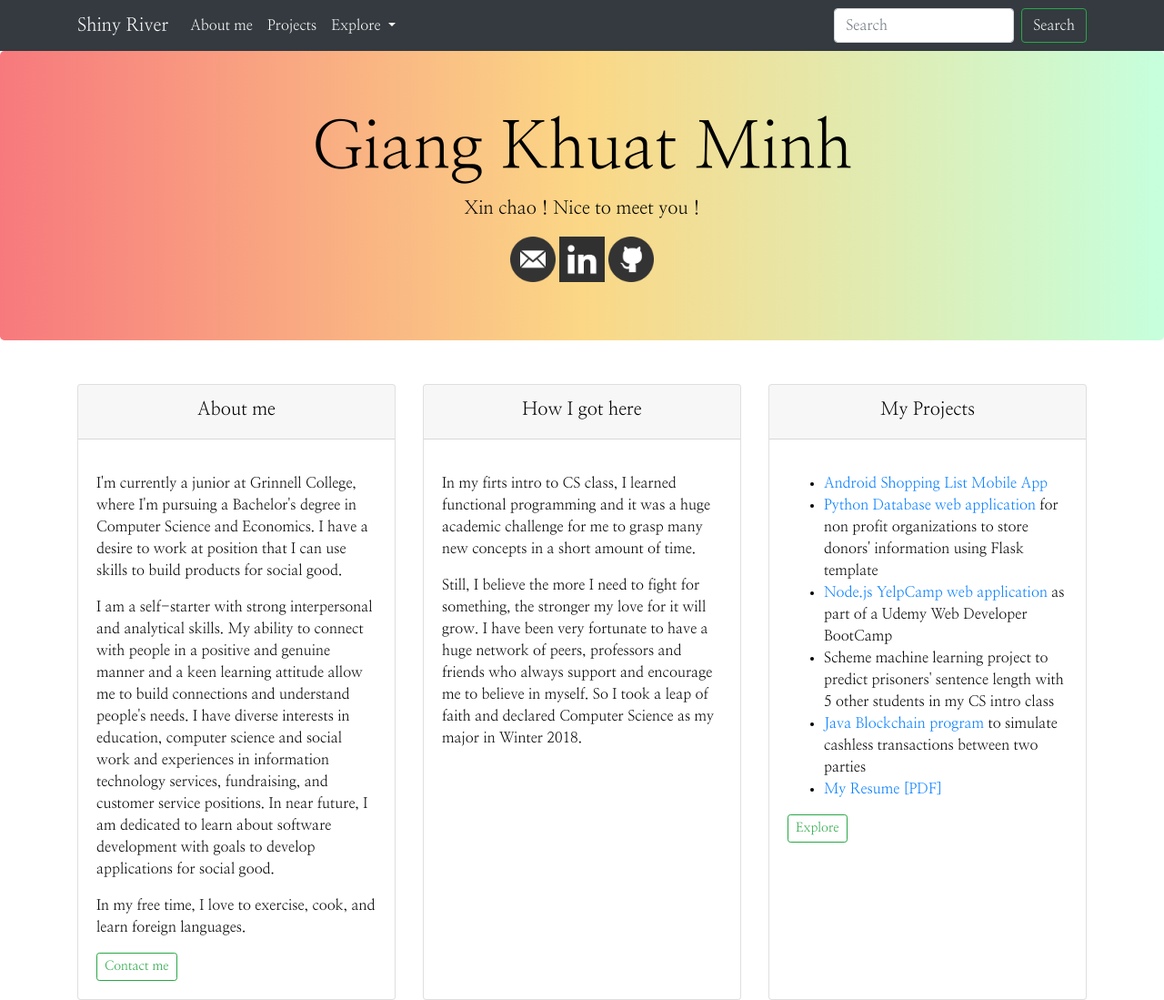
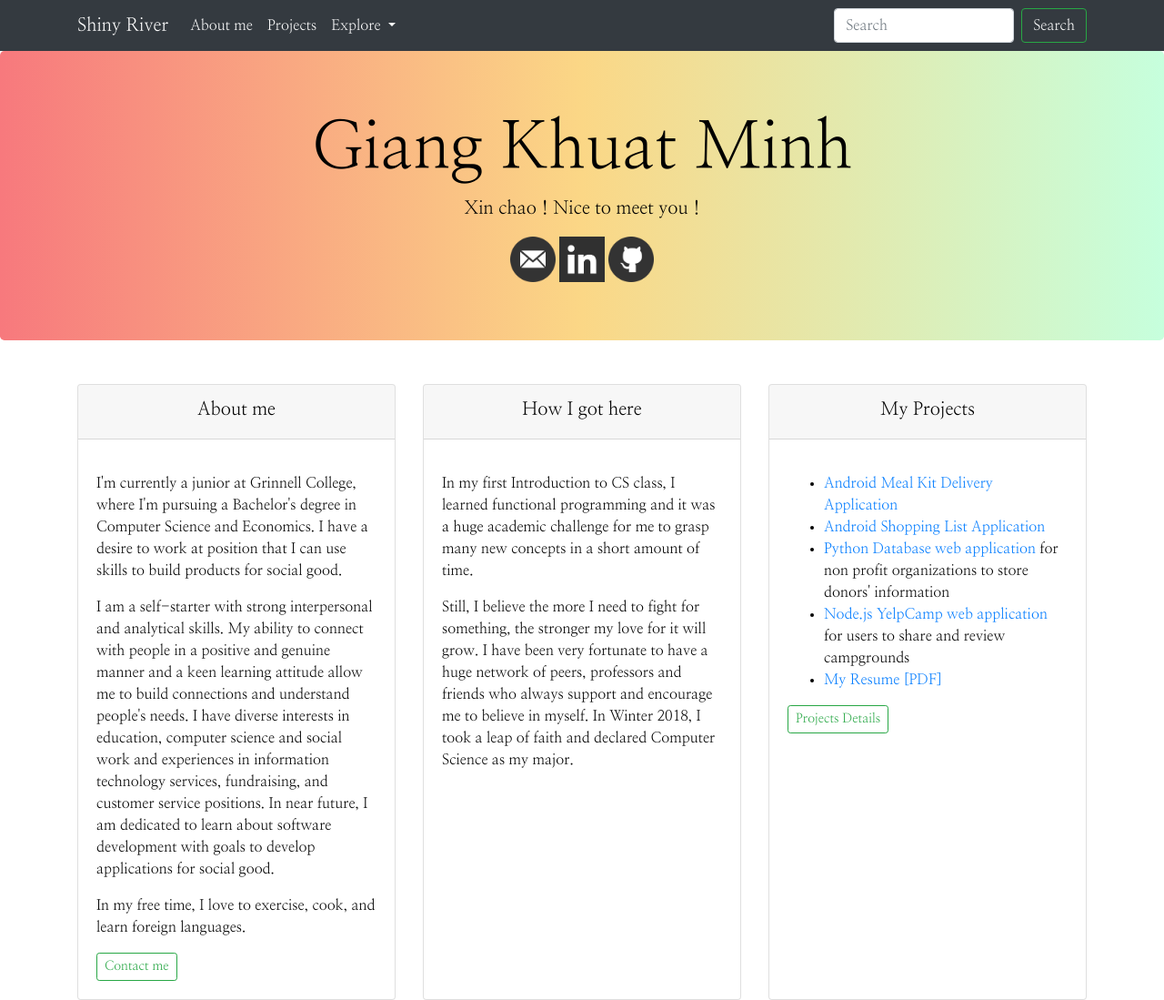
Before and after one commit to giangkhuat/giangkhuat.github.io, a Jekyll site: the page index.html, which Jekyll copies as it is, in a window 1280 px wide. Shown: the whole page at 91% size. Built offline with Jekyll 4.4.1, drawn with Linux system fonts in a browser that asks for light colours.

Commit message:
Update index.html

```diff
--- a/index.html
+++ b/index.html
@@ -96,7 +96,7 @@
                                 In my free time, I love to exercise, cook, and learn foreign languages.
                             </p>
                         </p>
-                        <a href="#" class="btn btn-outline-success btn-sm"> Contact me </a>
+                        <a href="mailto:khuatgia@grinnell.edu" class="btn btn-outline-success btn-sm"> Contact me </a>
                     </div>
                 </div>
             </div>
@@ -108,10 +108,10 @@
                     <div class="card-body" style="color: black">
                         <p class="card-text">
                             <p>
-                                In my firts intro to CS class, I learned functional programming and it was a huge academic challenge for me to grasp many new concepts in a short amount of time.
+                                In my first Introduction to CS class, I learned functional programming and it was a huge academic challenge for me to grasp many new concepts in a short amount of time.
                             </p>
                             <p>
-                                Still, I believe the more I need to fight for something, the stronger my love for it will grow. I have been very fortunate to have a huge network of peers, professors and friends who always support and encourage me to believe in myself. So I took a leap of faith and declared Computer Science as my major in Winter 2018.
+                                Still, I believe the more I need to fight for something, the stronger my love for it will grow. I have been very fortunate to have a huge network of peers, professors and friends who always support and encourage me to believe in myself. In Winter 2018, I took a leap of faith and declared Computer Science as my major.
                             </p>
 
                     </div>
@@ -125,19 +125,18 @@
                     <div class="card-body" style="color: black">
                         <p class="card-text">
                             <ul id="projects">
-                                <li> <a href="https://github.com/giangkhuat/Shopping-List-Mobile-app">Android Shopping List Mobile App </a> </li>
-                                <li><a href="https://github.com/giangkhuat/Python-CRUD-Web-Application"> Python Database web application </a> for non profit organizations to store donors' information using Flask template </li>
-                                <li> <a href="https://github.com/giangkhuat/Travel-Journal-Node.JS-Application">Node.js YelpCamp web application </a> as part of a Udemy Web Developer BootCamp </li>
-                                <li>Scheme machine learning project to predict prisoners' sentence length with 5 other students in my CS intro class</li>
+                               <li> <a href="https://github.com/giangkhuat/Meal-Kit-delivery-app">Android Meal Kit Delivery Application </a> </li>
+                                <li> <a href="https://github.com/giangkhuat/Shopping-List-Mobile-app">Android Shopping List Application </a> </li>
+                                <li><a href="https://github.com/giangkhuat/Python-CRUD-Web-Application"> Python Database web application </a> for non profit organizations to store donors' information </li>
+                                <li> <a href="https://github.com/giangkhuat/Travel-Journal-Node.JS-Application">Node.js YelpCamp web application </a> for users to share and review campgrounds </li>
 
-                                <li> <a href="https://github.com/giangkhuat/Blockchain-Simulation-Program">Java Blockchain program </a> to simulate cashless transactions between two parties </li>
                                 <li>
                                     <a href="files/Giang-Khuat.pdf" target="_blank">My Resume [PDF]</a>
 
                                 </li>
                             </ul>
                         </p>
-                        <a href="#" class="btn btn-outline-success btn-sm"> Explore</a>
+                        <a href="#" class="btn btn-outline-success btn-sm"> Projects Details</a>
                     </div>
                 </div>
             </div>
```
